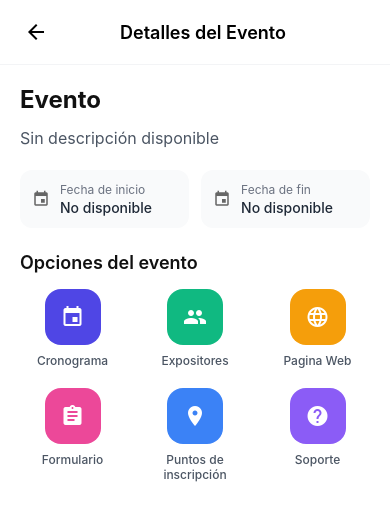
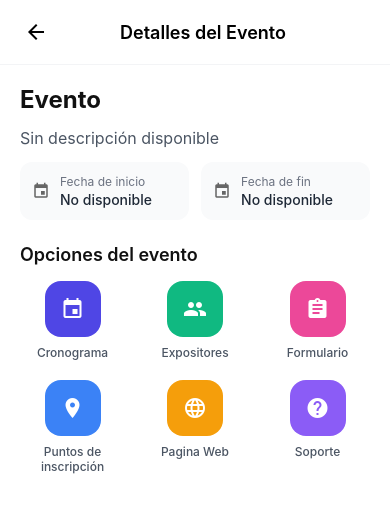
Before and after one commit to CristianRC7/UTEPSA-Eventos, a React Native app in the folder UTEPSAEventos/: screen /DashboardEvent in a window 390 px wide. Shown: the top 520 px of the page. Built offline with nearby package versions, Linux system fonts and the light colour scheme.

Commit message:
enlace de pagina web mediante boton funcionando

```diff
--- a/UTEPSAEventos/src/pages/DashboardEvent.tsx
+++ b/UTEPSAEventos/src/pages/DashboardEvent.tsx
@@ -8,6 +8,7 @@ import {
   SafeAreaView,
   Alert,
   StatusBar,
+  Linking,
 } from 'react-native';
 import { useNavigation } from '@react-navigation/native';
 import Icon from 'react-native-vector-icons/MaterialIcons';
@@ -31,19 +32,18 @@ const DashboardEvent: React.FC<DashboardEventProps> = ({ route }) => {
   const navigation = useNavigation<any>();
   const { event } = route.params || {};
 
+  // Format date to "day/month/year - Hour:Minute" format
   const formatDate = (dateStr: string) => {
     try {
       const date = new Date(dateStr);
       if (isNaN(date.getTime())) {
         return dateStr;
       }
-
       const day = date.getDate().toString().padStart(2, '0');
       const month = (date.getMonth() + 1).toString().padStart(2, '0');
       const year = date.getFullYear();
       const hours = date.getHours().toString().padStart(2, '0');
       const minutes = date.getMinutes().toString().padStart(2, '0');
-
       return `${day}/${month}/${year} - ${hours}:${minutes}`;
     } catch (error) {
       console.error('Error formatting date:', error);
@@ -52,27 +52,39 @@ const DashboardEvent: React.FC<DashboardEventProps> = ({ route }) => {
   };
 
   const handleButtonPress = (feature: string) => {
-    Alert.alert('Información', `Apartado ${feature} en desarrollo`);
+    if (feature === 'Pagina Web') {
+      if (event?.pagina_web) {
+        const webUrl = !event.pagina_web.startsWith('http://') && !event.pagina_web.startsWith('https://')
+          ? 'https://' + event.pagina_web
+          : event.pagina_web;
+        Linking.openURL(webUrl).catch(() => {
+          Alert.alert('Error', 'No se pudo abrir el sitio web');
+        });
+      } else {
+        Alert.alert('Información', 'Este evento no tiene una página web asociada');
+      }
+    } else {
+      Alert.alert('Información', `Apartado ${feature} en desarrollo`);
+    }
   };
 
   const handleBack = () => {
     navigation.goBack();
   };
 
-  // Menu options for the dashboard
+  // Menu options for the dashboard (added Pagina Web)
   const menuOptions = [
     { name: 'Cronograma', icon: 'event', color: '#4F46E5' },
     { name: 'Expositores', icon: 'people', color: '#10B981' },
-    { name: 'Pagina Web', icon: 'language', color: '#F59E0B' },
     { name: 'Formulario', icon: 'assignment', color: '#EC4899' },
     { name: 'Puntos de inscripción', icon: 'place', color: '#3B82F6' },
+    { name: 'Pagina Web', icon: 'language', color: '#F59E0B' },
     { name: 'Soporte', icon: 'help', color: '#8B5CF6' },
   ];
 
   return (
     <SafeAreaView style={styles.container}>
       <StatusBar barStyle="dark-content" backgroundColor="#FFFFFF" />
-
       <View style={styles.header}>
         <TouchableOpacity
           style={styles.backButton}
@@ -81,9 +93,8 @@ const DashboardEvent: React.FC<DashboardEventProps> = ({ route }) => {
           <Icon name="arrow-back" size={24} color="#000" />
         </TouchableOpacity>
         <Text style={styles.headerTitle}>Detalles del Evento</Text>
-        <View style={{ width: 24 }} />
+        <View style={styles.spacer} />
       </View>
-
       <ScrollView contentContainerStyle={styles.contentContainer}>
         <View style={styles.eventInfoSection}>
           <Text style={styles.eventTitle}>{event?.titulo || 'Evento'}</Text>
@@ -97,7 +108,6 @@ const DashboardEvent: React.FC<DashboardEventProps> = ({ route }) => {
                 <Text style={styles.dateValue}>{formatDate(event?.fecha_inicio) || 'No disponible'}</Text>
               </View>
             </View>
-
             <View style={styles.dateInfo}>
               <Icon name="event" size={18} color="#666" style={styles.dateIcon} />
               <View>
@@ -107,10 +117,8 @@ const DashboardEvent: React.FC<DashboardEventProps> = ({ route }) => {
             </View>
           </View>
         </View>
-
         <View style={styles.menuSection}>
           <Text style={styles.menuTitle}>Opciones del evento</Text>
-
           <View style={styles.menuGrid}>
             {menuOptions.map((option, index) => (
               <TouchableOpacity
@@ -132,11 +140,13 @@ const DashboardEvent: React.FC<DashboardEventProps> = ({ route }) => {
   );
 };
 
-
 const styles = StyleSheet.create({
   container: {
     flex: 1,
     backgroundColor: '#FFFFFF',
+  },
+  spacer: {
+    width: 24,
   },
   header: {
     flexDirection: 'row',
@@ -171,7 +181,7 @@ const styles = StyleSheet.create({
     fontSize: 16,
     color: '#4B5563',
     lineHeight: 24,
-    marginBottom: 20,
+    marginBottom: 12,
   },
   dateInfoContainer: {
     flexDirection: 'row',
--- a/UTEPSAEventos/src/pages/HomeScreen.tsx
+++ b/UTEPSAEventos/src/pages/HomeScreen.tsx
@@ -65,7 +65,7 @@ const HomeScreen = ({ route }: any) => {
 
     // Load events on initial render
     fetchEvents();
-  }, []);
+  }, [fadeAnim, moveAnim]);
 
   const fetchEvents = async (query = '') => {
     setLoading(true);
@@ -126,7 +126,6 @@ const HomeScreen = ({ route }: any) => {
       </View>
     </TouchableOpacity>
   );
-
   const renderEmptyList = () => (
     <View style={styles.emptyContainer}>
       <Text style={styles.emptyText}>No hay eventos disponibles</Text>
@@ -157,7 +156,6 @@ const HomeScreen = ({ route }: any) => {
             {userData?.nombre} {userData?.apellidos}
           </Text>
         </Animated.View>
-
         <Animated.View style={{
           opacity: fadeAnim,
           transform: [{ translateY: moveAnim }]
@@ -178,9 +176,7 @@ const HomeScreen = ({ route }: any) => {
               <Text style={styles.searchButtonText}>Buscar</Text>
             </TouchableOpacity>
           </View>
-
           <Text style={styles.sectionTitle}>Próximos Eventos</Text>
-
           {loading ? (
             <ActivityIndicator size="large" color="#000" style={styles.loader} />
           ) : (
--- a/UTEPSAEventos/src/pages/Login.tsx
+++ b/UTEPSAEventos/src/pages/Login.tsx
@@ -85,7 +85,7 @@ const Login = ({ navigation }: any) => {
       keyboardDidShowListener.remove();
       keyboardDidHideListener.remove();
     };
-  }, []);
+  }, [fadeAnim, moveAnim, navigation, scaleAnim]);
 
   // Button animation on press
   const animateButton = () => {
--- a/UTEPSAEventos/src/pages/MyPublication.tsx
+++ b/UTEPSAEventos/src/pages/MyPublication.tsx
@@ -4,7 +4,7 @@ import {
   Text,
   StyleSheet,
   TouchableOpacity,
-  SafeAreaView
+  SafeAreaView,
 } from 'react-native';
 import Icon from 'react-native-vector-icons/MaterialIcons';
 import { useNavigation } from '@react-navigation/native';
--- a/UTEPSAEventos/src/pages/Profile.tsx
+++ b/UTEPSAEventos/src/pages/Profile.tsx
@@ -31,7 +31,7 @@ const Profile = ({ route, navigation }: any) => {
               index: 0,
               routes: [{ name: 'Login' }],
             });
-          }
+          },
         },
       ],
       { cancelable: true }
--- a/UTEPSAEventos/src/pages/PublicationScreen.tsx
+++ b/UTEPSAEventos/src/pages/PublicationScreen.tsx
@@ -9,7 +9,7 @@ import {
   Alert,
   RefreshControl,
   TouchableOpacity,
-  Modal
+  Modal,
 } from 'react-native';
 import PublicationCard from '../components/PublicationCard';
 import FloatingButton from '../components/FloatingButton';
--- a/UTEPSAEventos/src/utils/Config.js
+++ b/UTEPSAEventos/src/utils/Config.js
@@ -1,3 +1,3 @@
 //export const BASE_URL = 'https://urbacarsrl.org/server/src';
 
-export const BASE_URL = 'http://192.168.1.109/UTEPSA-Eventos/server/src';
+export const BASE_URL = 'http://10.40.0.146/UTEPSA-Eventos/server/src';
```
Also changed, not shown: UTEPSAEventos/src/components/BottomNavigator.tsx (line endings or trailing spaces).
